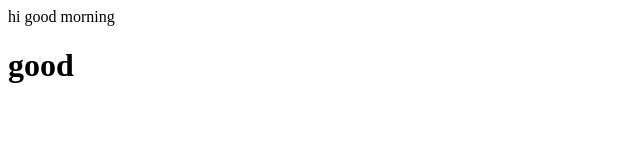
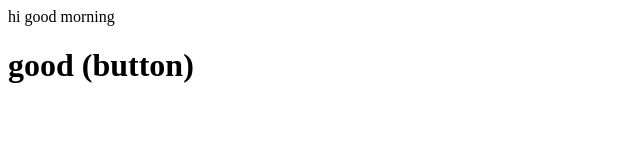
Before and after one commit to jnapakkulal/localrepo, a plain HTML site: page index.html in a window 1280 px wide. Shown: the whole page, without its empty margins (0-640 px from the left). Drawn offline with Linux system fonts and the light colour scheme.

```diff
--- a/index.html
+++ b/index.html
@@ -1,3 +1,3 @@
 <link rel="stylesheet" src="stle.css">
 <p>hi good morning</p>
-<h1>good</h1>
+<h1>good (button)</h1>
```
